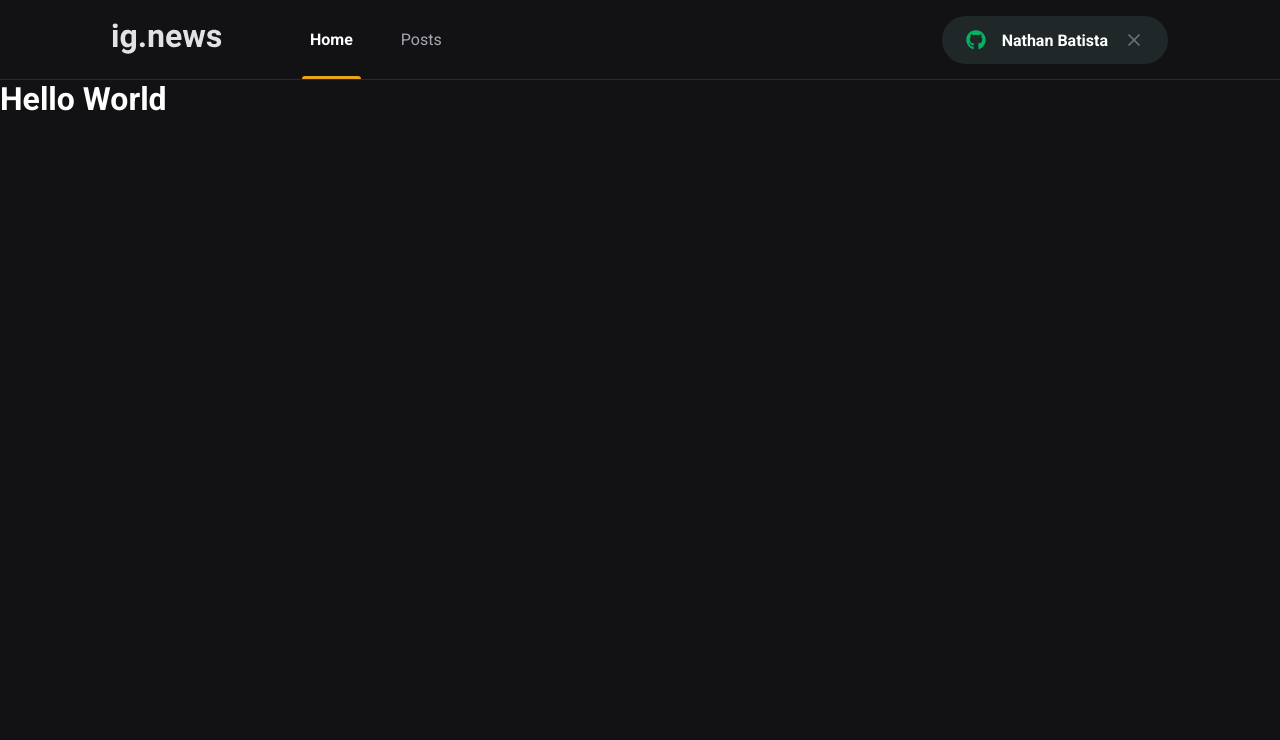
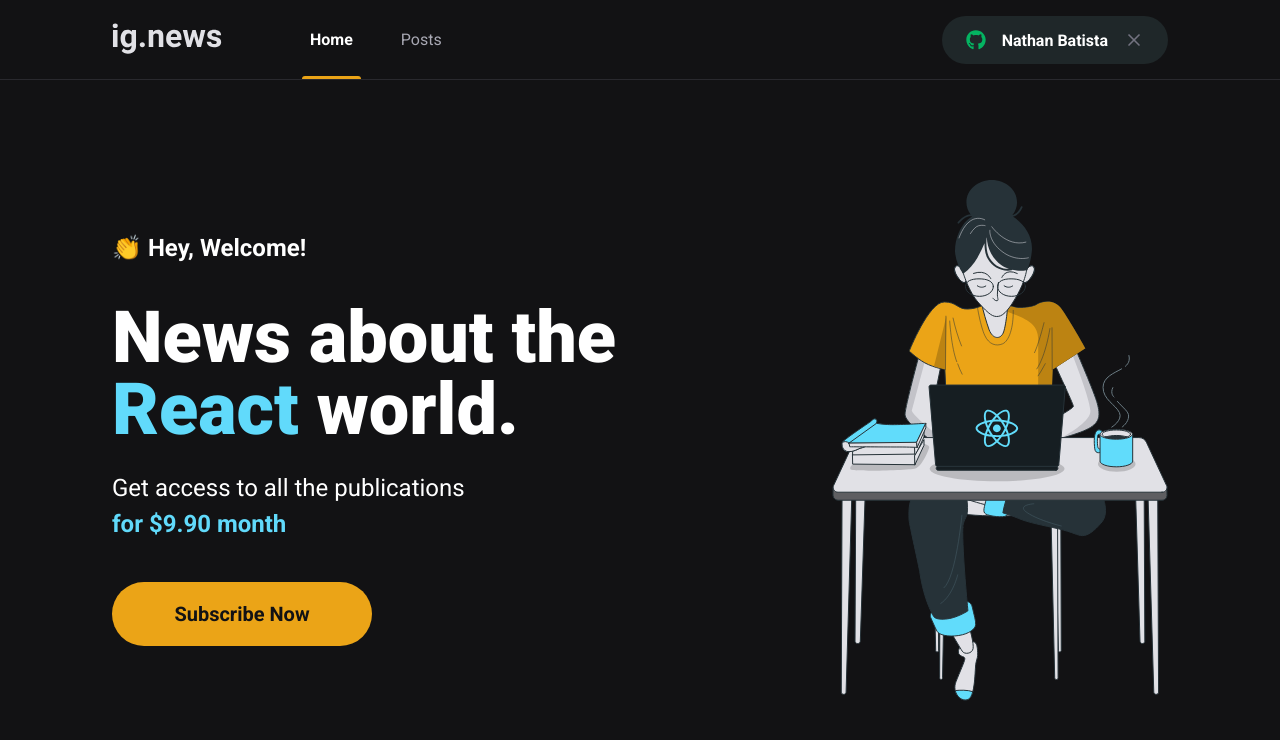
Before and after one commit to NtBat/IgNews, a Next.js app: page / in a window 1280 px wide. Shown: the top 740 px of the page. Built offline with nearby package versions, Linux system fonts and the light colour scheme.

Commit message:
created hero

```diff
--- /dev/null
+++ b/src/components/SubscribeButton/index.tsx
@@ -0,0 +1,12 @@
+import styles from './styles.module.scss';
+
+export function SubscribeButton() {
+  return (
+    <button
+      type="button"
+      className={styles.subscribeButton}
+    >
+      Subscribe Now
+    </button>
+  )
+}
--- /dev/null
+++ b/src/components/SubscribeButton/styles.module.scss
@@ -0,0 +1,18 @@
+.subscribeButton {
+  height: 4rem;
+  width: 260px;
+  border: 0;
+  border-radius: 2rem;
+  background: var(--yellow-500);
+  color: var(--gray-900);
+  font-size: 1.25rem;
+  font-weight: bold;
+  display: flex;
+  align-items: center;
+  justify-content: center;
+  transition: filter 0.2s;
+
+  &:hover {
+    filter: brightness(0.8);
+  }
+}
--- /dev/null
+++ b/src/pages/home.module.scss
@@ -0,0 +1,46 @@
+.contentContainer {
+  max-width: 1120px;
+  margin: 0 auto;
+  padding: 0 2rem;
+  height: calc(100vh - 5rem);
+
+  display: flex;
+  align-items: center;
+  justify-content: space-between;
+}
+
+.hero{
+  max-width: 600px;
+
+  & > span {
+    font-size: 1.5rem;
+    font-weight: bold;
+  }
+
+  h1 {
+    font-size: 4.5rem;
+    line-height: 4.5rem;
+    font-weight: 900;
+    margin-top: 2.5rem;
+
+    span {
+      color: var(--cyan-500);
+    }
+  }
+
+  p {
+    font-size: 1.5rem;
+    line-height: 2.25rem;
+    margin-top: 1.5rem;
+
+    span {
+      color: var(--cyan-500);
+      font-weight: bold;
+      display: block;
+    }
+  }
+
+  button {
+    margin-top: 2.5rem;
+  }
+}
--- a/src/pages/index.tsx
+++ b/src/pages/index.tsx
@@ -1,4 +1,7 @@
 import Head from "next/head";
+import { SubscribeButton } from "../components/SubscribeButton";
+
+import styles from './home.module.scss'
 
 export default function Home() {
   return (
@@ -6,7 +9,20 @@
       <Head>
         <title>Home | ig.news</title>
       </Head>
-      <h1>Hello World</h1>
+
+      <main className={styles.contentContainer}>
+        <section className={styles.hero}>
+          <span>👏 Hey, Welcome!</span>
+          <h1>News about the <span>React</span> world.</h1>
+          <p>
+            Get access to all the publications
+            <span>for $9.90 month</span>
+          </p>
+          <SubscribeButton />
+        </section>
+
+        <img src="/images/avatar.svg" alt="Girl coding" />
+      </main>
     </>
   )
 }
```
Also changed, not shown: 1 other file (tests, documents, lock files or other folders).
